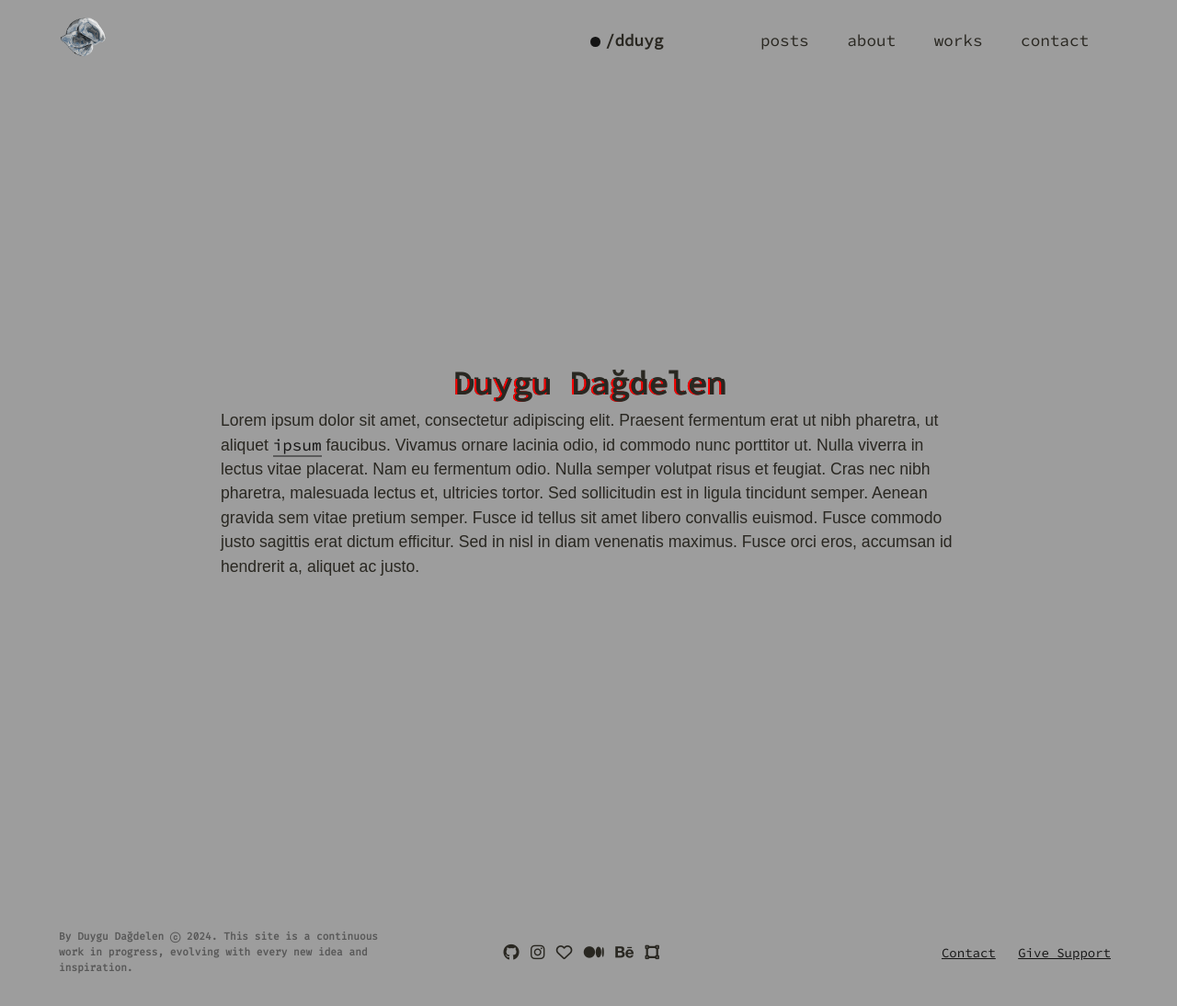
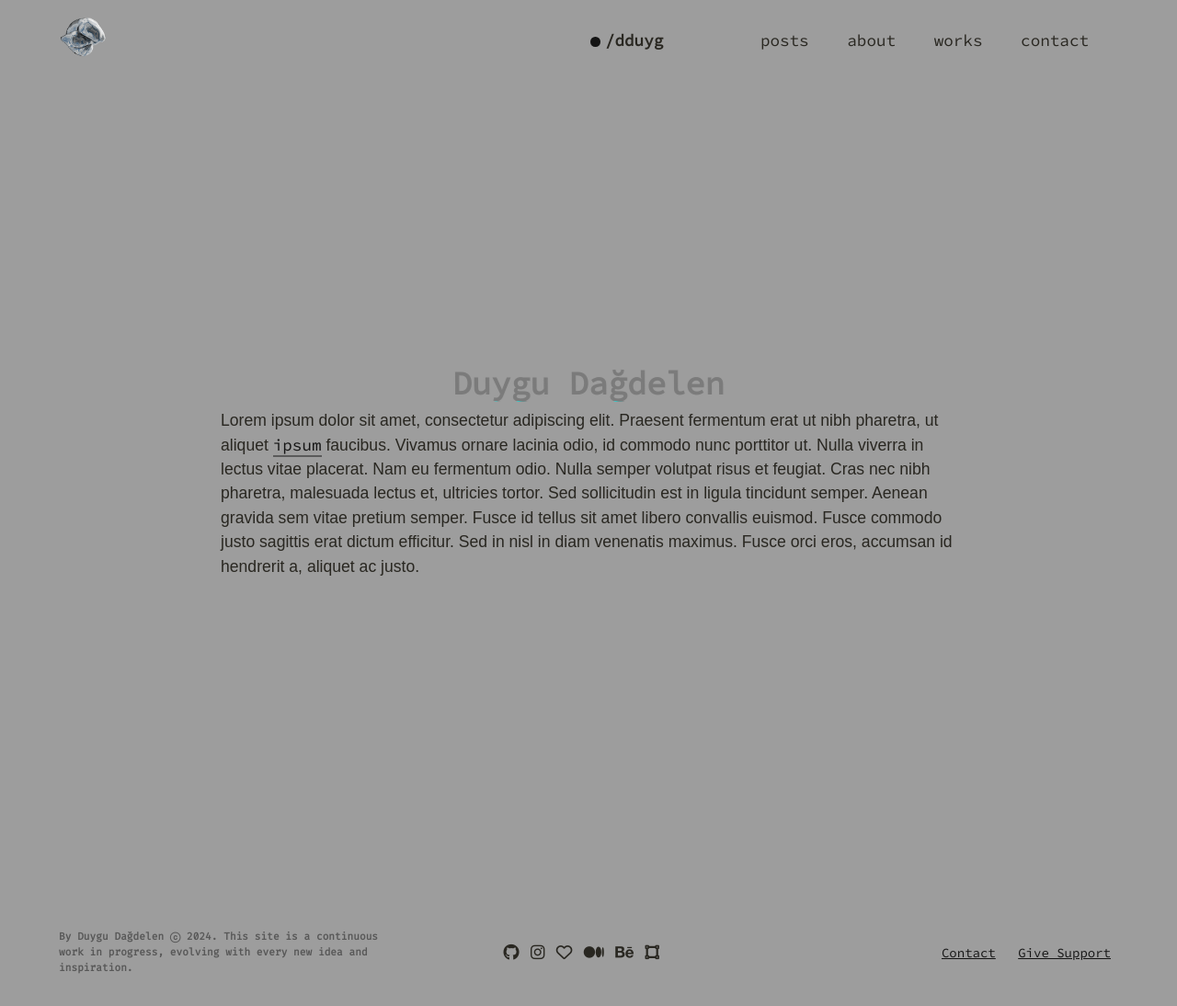
Before and after one commit to dduyg/duuuy, a Jekyll site: the page built from index.html, in a window 1280 px wide. Shown: the whole page at 92% size. Built offline with Jekyll 4.4.1, drawn with Linux system fonts in a browser that asks for light colours; nearby versions of some CDN libraries; some web fonts are replaced.

Commit message:
Update home.css

```diff
--- a/assets/home.css
+++ b/assets/home.css
@@ -14,91 +14,76 @@
 h1 {
   margin-bottom: 0;
 
+  color: #7B7B7B;
+  font-family: var(--mono-font);
   position: relative;
-  font-family: "Source Code Pro", monospace;
+  animation: glitch 1s infinite;
 }
-    .glitch::before, .glitch::after {
-      content: attr(data-text);
+h1::before, h1::after {
+  content: 'Duygu Dağdelen';
   position: absolute;
+  left: 0;
   top: 0;
-      left: 0;
   width: 100%;
   height: 100%;
-      clip: rect(0, auto, auto, 0);
+  background: transparent;
+  overflow: hidden;
+  clip: rect(0, 0, 0, 0);
 }
-    .glitch::before {
+h1::before {
   left: 2px;
+  text-shadow: -2px 0 cyan;
+  animation: glitch 1s infinite reverse;
+}
+h1::after {
+  left: -2px;
   text-shadow: -2px 0 red;
-      animation: glitch-animation 2s infinite linear alternate-reverse;
+  animation: glitch 1.5s infinite;
 }
-    .glitch::after {
-      left: -2px;
-      text-shadow: -2px 0 blue;
-      animation: glitch-animation 3s infinite linear alternate-reverse;
-    }
-    @keyframes glitch-animation {
+@keyframes glitch {
   0% {
-        clip: rect(87px, auto, 19px, 0);
-      }
-      5% {
-        clip: rect(10px, auto, 89px, 0);
+      clip: rect(12px, 9999px, 101px, 0);
+      transform: skew(0.3deg);
   }
   10% {
-        clip: rect(84px, auto, 68px, 0);
-      }
-      15% {
-        clip: rect(77px, auto, 94px, 0);
+      clip: rect(83px, 9999px, 113px, 0);
+      transform: skew(0.6deg);
   }
   20% {
-        clip: rect(11px, auto, 79px, 0);
-      }
-      25% {
-        clip: rect(86px, auto, 12px, 0);
+      clip: rect(39px, 9999px, 82px, 0);
+      transform: skew(0.4deg);
   }
   30% {
-        clip: rect(59px, auto, 72px, 0);
-      }
-      35% {
-        clip: rect(39px, auto, 1px, 0);
+      clip: rect(13px, 9999px, 84px, 0);
+      transform: skew(0.8deg);
   }
   40% {
-        clip: rect(21px, auto, 69px, 0);
-      }
-      45% {
-        clip: rect(9px, auto, 67px, 0);
+      clip: rect(82px, 9999px, 45px, 0);
+      transform: skew(0.3deg);
   }
   50% {
-        clip: rect(15px, auto, 34px, 0);
-      }
-      55% {
-        clip: rect(90px, auto, 16px, 0);
+      clip: rect(43px, 9999px, 75px, 0);
+      transform: skew(0.6deg);
   }
   60% {
-        clip: rect(97px, auto, 80px, 0);
-      }
-      65% {
-        clip: rect(38px, auto, 69px, 0);
+      clip: rect(65px, 9999px, 120px, 0);
+      transform: skew(0.4deg);
   }
   70% {
-        clip: rect(82px, auto, 66px, 0);
-      }
-      75% {
-        clip: rect(61px, auto, 2px, 0);
+      clip: rect(57px, 9999px, 96px, 0);
+      transform: skew(0.8deg);
   }
   80% {
-        clip: rect(56px, auto, 15px, 0);
-      }
-      85% {
-        clip: rect(49px, auto, 21px, 0);
+      clip: rect(45px, 9999px, 78px, 0);
+      transform: skew(0.3deg);
   }
   90% {
-        clip: rect(25px, auto, 43px, 0);
-      }
-      95% {
-        clip: rect(61px, auto, 35px, 0);
+      clip: rect(36px, 9999px, 57px, 0);
+      transform: skew(0.6deg);
   }
   100% {
-        clip: rect(79px, auto, 85px, 0);
+      clip: rect(89px, 9999px, 100px, 0);
+      transform: skew(0.4deg);
   }
 }
 
```
Lines whose indentation alone changed are shown as unchanged.
